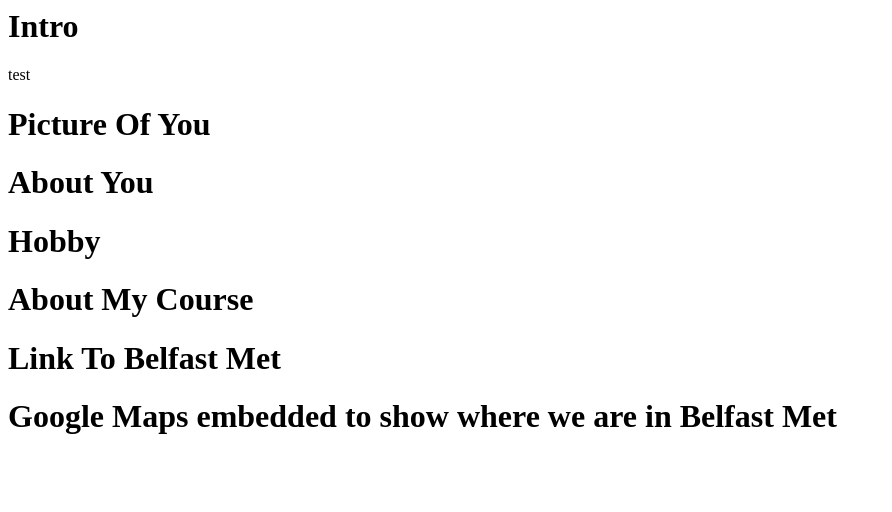
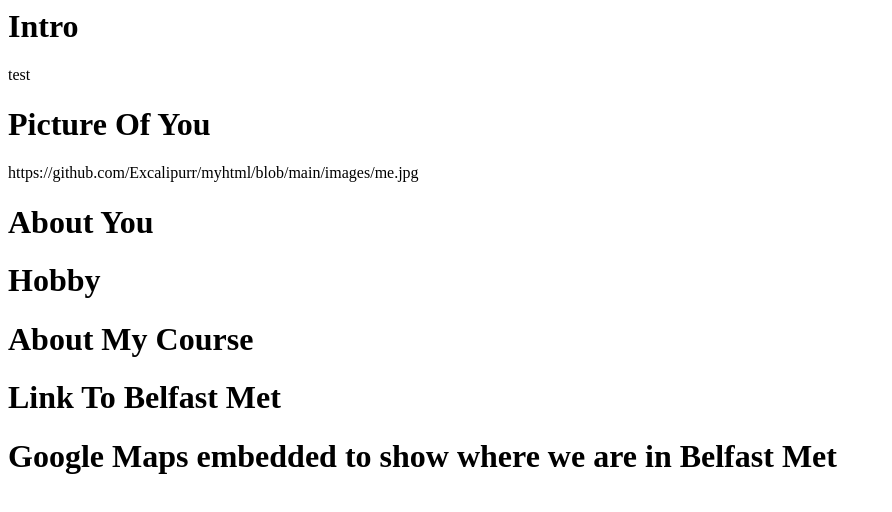
Before and after one commit to Excalipurr/myhtml, a plain HTML site: page index.html in a window 1280 px wide. Shown: the whole page, without its empty margins (0-892 px from the left). Drawn offline with Linux system fonts and the light colour scheme.

Commit message:
Update index.html

```diff
--- a/index.html
+++ b/index.html
@@ -5,7 +5,7 @@
 <h1>Intro</h1>
   <p>test</p>
  <h1>Picture Of You</h1>
-
+  https://github.com/Excalipurr/myhtml/blob/main/images/me.jpg
   <h1>About You</h1>
   <h1>Hobby</h1>
   <h1>About My Course</h1>
```
